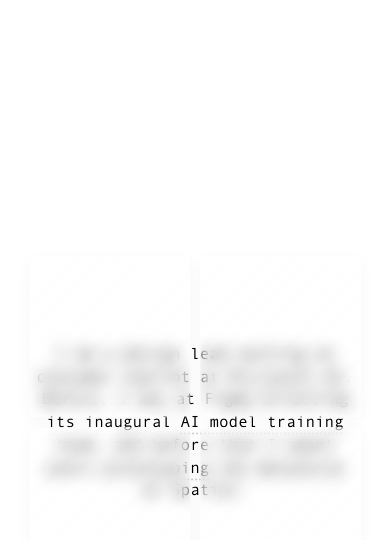
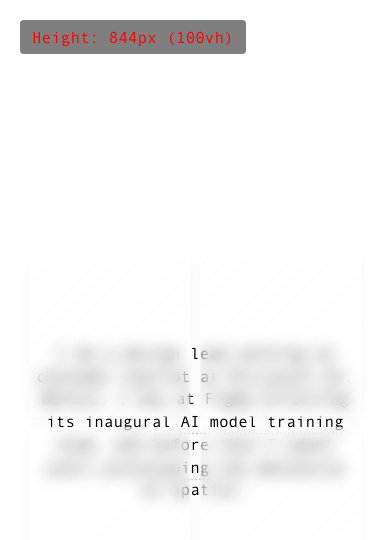
Before and after one commit to jivmy/portfolio, a React (Create React App) app: page / in a window 390 px wide. Shown: the top 540 px of the page. Built offline with nearby package versions, Linux system fonts and the light colour scheme.

Commit message:
Add red debug display for mobile height updates

```diff
--- a/src/App.js
+++ b/src/App.js
@@ -8,6 +8,7 @@ function App() {
   const glassPanel2Ref = useRef(null);
   const glassPanel3Ref = useRef(null);
   const glassPanel4Ref = useRef(null);
+  const heightDebugRef = useRef(null);
 
   const [anchorMode, setAnchorMode] = useState('closest'); // 'closest', 'farthest', 'farthestX', 'farthestY'
 
@@ -46,7 +47,13 @@ function App() {
     if (isMobile && embedRef.current) {
       const updateHeight = () => {
         if (embedRef.current) {
+          const height = window.innerHeight;
           embedRef.current.style.height = '100vh';
+
+          // Update debug display
+          if (heightDebugRef.current) {
+            heightDebugRef.current.textContent = `Height: ${height}px (100vh)`;
+          }
         }
       };
 
@@ -320,6 +327,8 @@ function App() {
           onTouchEnd={() => handlePanelRelease(glassPanel4Ref)}
         />
       </div>
+
+      <div ref={heightDebugRef} className="height-debug" />
     </div>
   );
 }
--- a/src/index.css
+++ b/src/index.css
@@ -212,3 +212,17 @@ body::-webkit-scrollbar {
     border-radius: 4px;
   }
 }
+
+.height-debug {
+  position: fixed;
+  top: 20px;
+  left: 20px;
+  color: red;
+  font-family: 'Andale Mono', monospace;
+  font-size: 16px;
+  z-index: 9999;
+  background: rgba(0, 0, 0, 0.5);
+  padding: 8px 12px;
+  border-radius: 4px;
+  pointer-events: none;
+}
```
